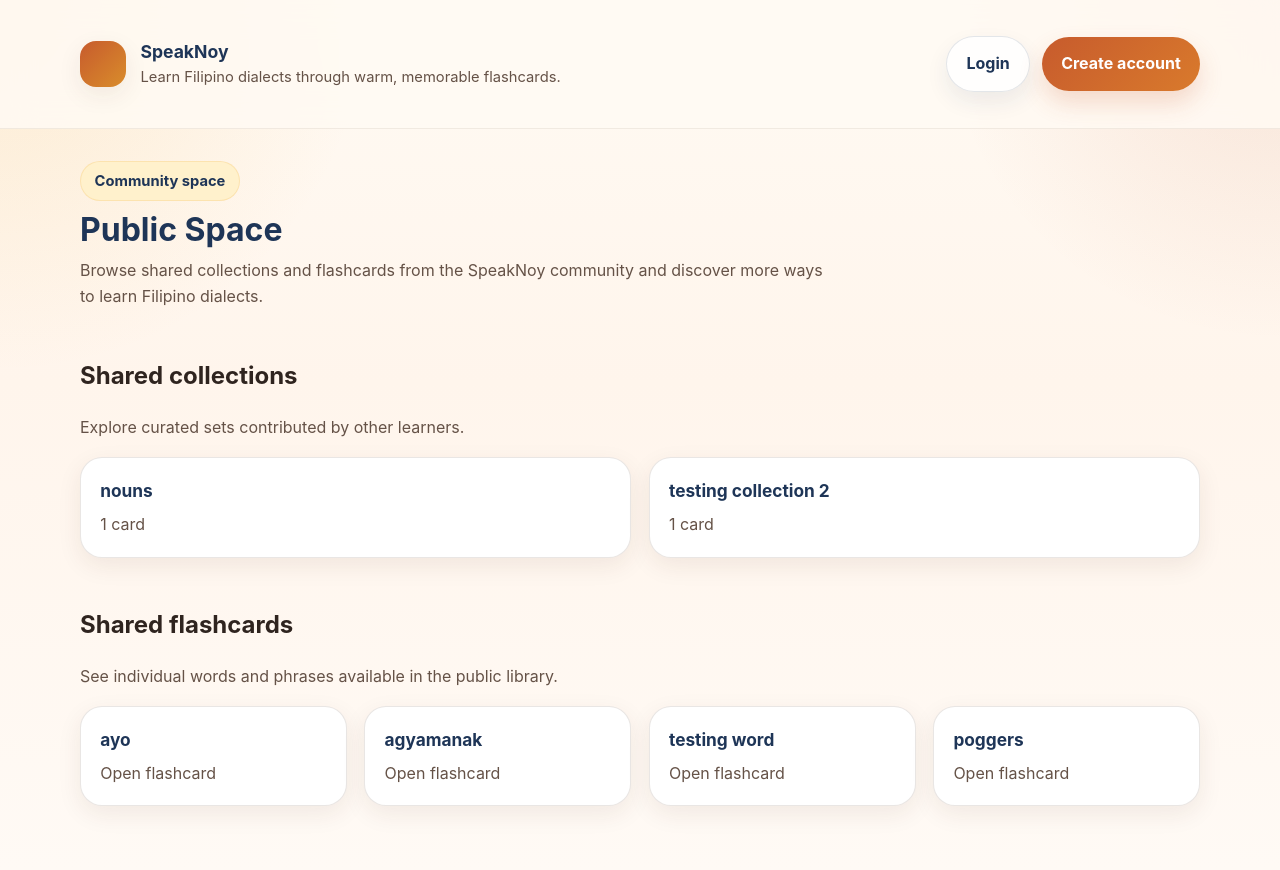
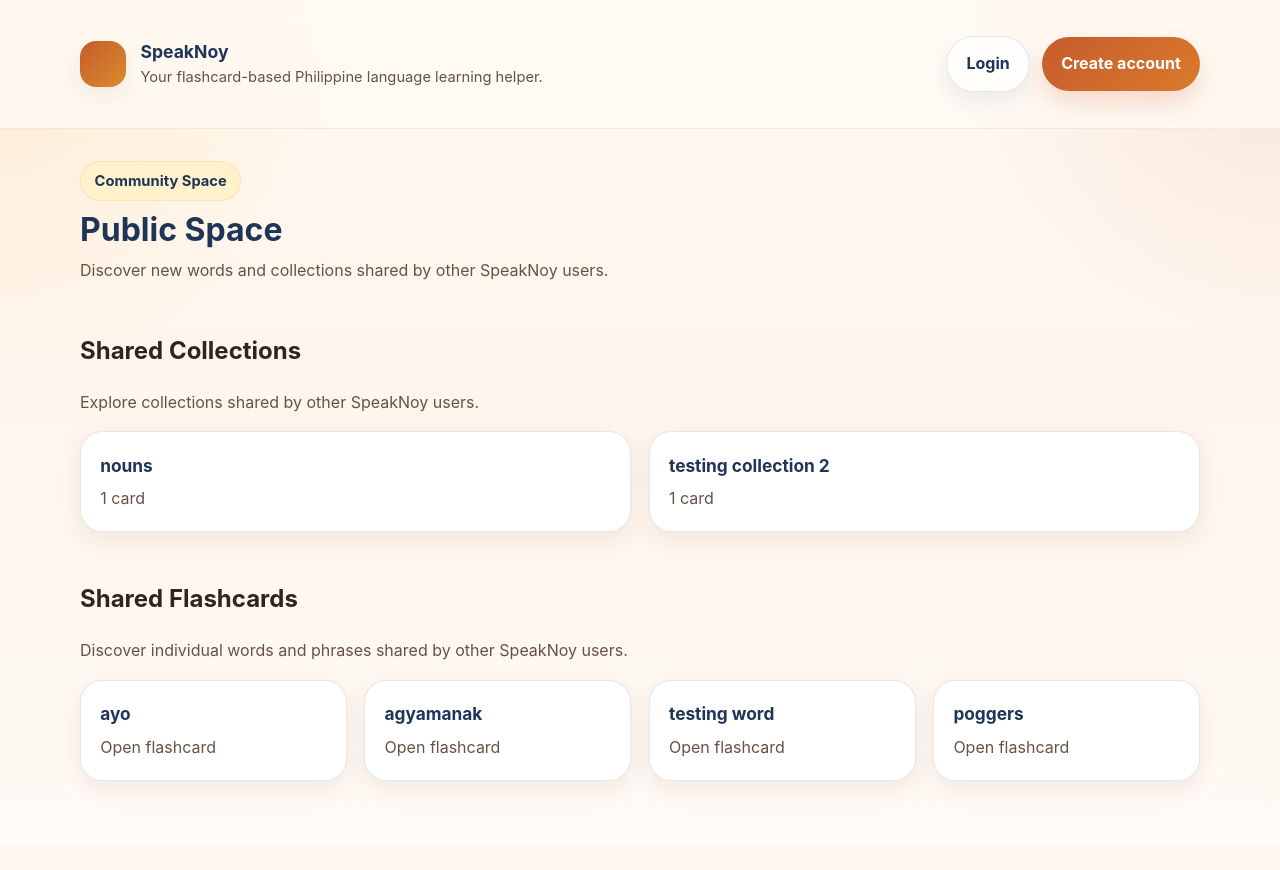
Before and after one commit to keithayeras/SpeakNoy, a Django app: page /SpeakNoy/publicspace/ in a window 1280 px wide. After the commit the page ends 781 px from the top, so only its background shows below. Run offline with Django 5.2, Linux system fonts and the light colour scheme; data comes from the database, SQL or seed files in the repository; both versions use the stored data as it was after the commit; some libraries are stand-ins or nearby versions.

Commit message:
Fixed some strings.

```diff
--- a/templates/accounts/login.html
+++ b/templates/accounts/login.html
@@ -22,7 +22,7 @@
                     </div>
                     <div>
                         <h1 style="margin: 0; color: var(--heading);">SpeakNoy</h1>
-                        <p style="margin: 0; color: var(--text-soft);">A warmer way to learn Filipino dialects</p>
+                        <p style="margin: 0; color: var(--text-soft);">Your flashcard-based Philippine language learning helper.</p>
                     </div>
                 </div>
 
--- a/templates/accounts/signup.html
+++ b/templates/accounts/signup.html
@@ -14,13 +14,13 @@
                     <div class="brand-mark">SN</div>
                     <div>
                         <h1 style="margin: 0; color: var(--heading);">SpeakNoy</h1>
-                        <p style="margin: 0; color: var(--text-soft);">Learn Filipino dialects one flashcard at a time</p>
+                        <p style="margin: 0; color: var(--text-soft);">Your flashcard-based Philippine language learning helper.</p>
                     </div>
                 </div>
 
                 <div class="auth-intro">
                     <h1>Create your account</h1>
-                    <p>Join SpeakNoy to save flashcards, organize collections, and build a steady review habit.</p>
+                    <p>Join SpeakNoy to learn new Philippine languages through flashcards.</p>
                 </div>
 
                 <form method="post">
--- a/templates/base.html
+++ b/templates/base.html
@@ -26,7 +26,7 @@
                         </div>
                         <div class="brand-text">
                             <h1>SpeakNoy</h1>
-                            <p>Learn Filipino dialects through warm, memorable flashcards.</p>
+                            <p>Your flashcard-based Philippine language learning helper.</p>
                         </div>
                     </a>
 
--- a/templates/flashcards/add_to_collection.html
+++ b/templates/flashcards/add_to_collection.html
@@ -15,7 +15,7 @@
                 {{ form.as_p }}
                 <div class="form-actions">
                     <button type="submit" class="btn-primary">Add to collection</button>
-                    <a href="{% url 'SpeakNoy:card' flashcard.pk %}" class="btn-secondary">Cancel</a>
+                    <a href="{% url 'SpeakNoy:card' flashcard.pk %}" class="btn-secondary">⨉ Cancel</a>
                 </div>
             </form>
         </div>
--- a/templates/flashcards/collection_create.html
+++ b/templates/flashcards/collection_create.html
@@ -8,14 +8,14 @@
         <div class="form-card">
             <span class="badge badge-soft">New collection</span>
             <h1 style="margin-top: 0.7rem;">Create a new collection</h1>
-            <p style="margin-top: 0.55rem;">Group your flashcards into themed sets such as greetings, food, travel, or regional expressions.</p>
+            <p style="margin-top: 0.55rem;">Group your flashcards into collections based on purpose, expression, or any way you like.</p>
 
             <form method="post" style="margin-top: 1.25rem;">
                 {% csrf_token %}
                 {{ form.as_p }}
                 <div class="form-actions">
                     <button type="submit" class="btn-primary">Create collection</button>
-                    <a href="{% url 'SpeakNoy:collectionlist' %}" class="btn-secondary">Cancel</a>
+                    <a href="{% url 'SpeakNoy:collectionlist' %}" class="btn-secondary">⨉ Cancel</a>
                 </div>
             </form>
         </div>
--- a/templates/flashcards/collection_list.html
+++ b/templates/flashcards/collection_list.html
@@ -8,7 +8,7 @@
         <div class="page-header-main">
             <span class="badge badge-soft">Your library</span>
             <h1 style="margin-top: 0.65rem;">Collections</h1>
-            <p style="margin-top: 0.6rem;">Keep related flashcards together so studying feels focused, organized, and easier to revisit.</p>
+            <p style="margin-top: 0.6rem;">Keep related flashcards together to make studying easier and more organized.</p>
         </div>
         <div class="page-actions">
             {% if user.is_authenticated %}
@@ -29,7 +29,7 @@
         {% empty %}
             <div class="empty-state">
                 <h3>No collections yet</h3>
-                <p>Create your first collection to start grouping words into meaningful study sets.</p>
+                <p>Create your first collection to start grouping cards together.</p>
             </div>
         {% endfor %}
     </div>
--- a/templates/flashcards/flashcard_create.html
+++ b/templates/flashcards/flashcard_create.html
@@ -10,7 +10,7 @@
                 <div class="page-header-main">
                     <span class="badge badge-soft">Custom card</span>
                     <h1 style="margin-top: 0.65rem;">Create a custom flashcard</h1>
-                    <p style="margin-top: 0.6rem;">Add a word, its meaning, and helpful context so your deck feels personal and easier to remember.</p>
+                    <p style="margin-top: 0.6rem;">Add a word, its meaning, and purpose to your card to make it easier to remember.</p>
                 </div>
             </div>
 
--- a/templates/flashcards/flashcard_detail.html
+++ b/templates/flashcards/flashcard_detail.html
@@ -14,7 +14,7 @@
 
             <div class="flashcard-stage">
                 <div id="frontOfCard" class="card-face card-face-front">
-                    <p class="helper-text">Tap "Flip Card" to reveal the other side.</p>
+                    <p class="helper-text">Click "Flip Card" to reveal the other side.</p>
                     <h1>{{ flashcard.word }}</h1>
                     <p>Learn the meaning, pronunciation, purpose, and dialect on the other side.</p>
                 </div>
--- a/templates/flashcards/publicspace.html
+++ b/templates/flashcards/publicspace.html
@@ -6,17 +6,17 @@
 {% block content %}
     <div class="page-header">
         <div class="page-header-main">
-            <span class="badge badge-soft">Community space</span>
+            <span class="badge badge-soft">Community Space</span>
             <h1 style="margin-top: 0.65rem;">Public Space</h1>
-            <p style="margin-top: 0.6rem;">Browse shared collections and flashcards from the SpeakNoy community and discover more ways to learn Filipino dialects.</p>
+            <p style="margin-top: 0.6rem;">Discover new words and collections shared by other SpeakNoy users.</p>
         </div>
     </div>
 
     <section class="section-block">
         <div class="section-intro">
             <div>
-                <h2>Shared collections</h2>
-                <p>Explore curated sets contributed by other learners.</p>
+                <h2>Shared Collections</h2>
+                <p>Explore collections shared by other SpeakNoy users.</p>
             </div>
         </div>
 
@@ -30,8 +30,8 @@
                 </div>
             {% empty %}
                 <div class="empty-state">
-                    <h3>No public collections yet</h3>
-                    <p>Once learners begin sharing study sets, they will appear here.</p>
+                    <h3>No collections yet</h3>
+                    <p>Try sharing your own collections so that other SpeakNoy users can discover yours.</p>
                 </div>
             {% endfor %}
         </div>
@@ -40,8 +40,8 @@
     <section class="section-block">
         <div class="section-intro">
             <div>
-                <h2>Shared flashcards</h2>
-                <p>See individual words and phrases available in the public library.</p>
+                <h2>Shared Flashcards</h2>
+                <p>Discover individual words and phrases shared by other SpeakNoy users.</p>
             </div>
         </div>
 
@@ -55,8 +55,8 @@
                 </div>
             {% empty %}
                 <div class="empty-state">
-                    <h3>No public flashcards yet</h3>
-                    <p>Shared words and phrases will appear here once the community starts contributing.</p>
+                    <h3>No flashcards yet</h3>
+                    <p>Try sharing your own flashcards so that other SpeakNoy users can discover yours.</p>
                 </div>
             {% endfor %}
         </div>
```
Also changed, not shown: templates/flashcards/collection_detail.html (+6 -6 lines), templates/flashcards/flashcard_list.html (+6 -6 lines), db.sqlite3.
